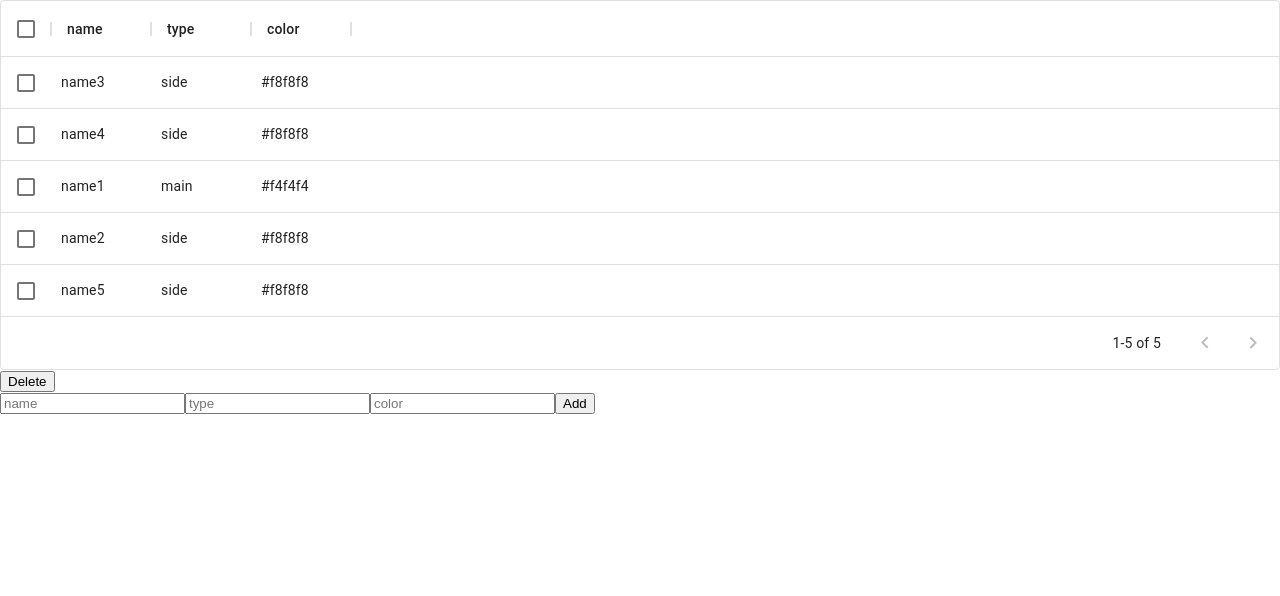
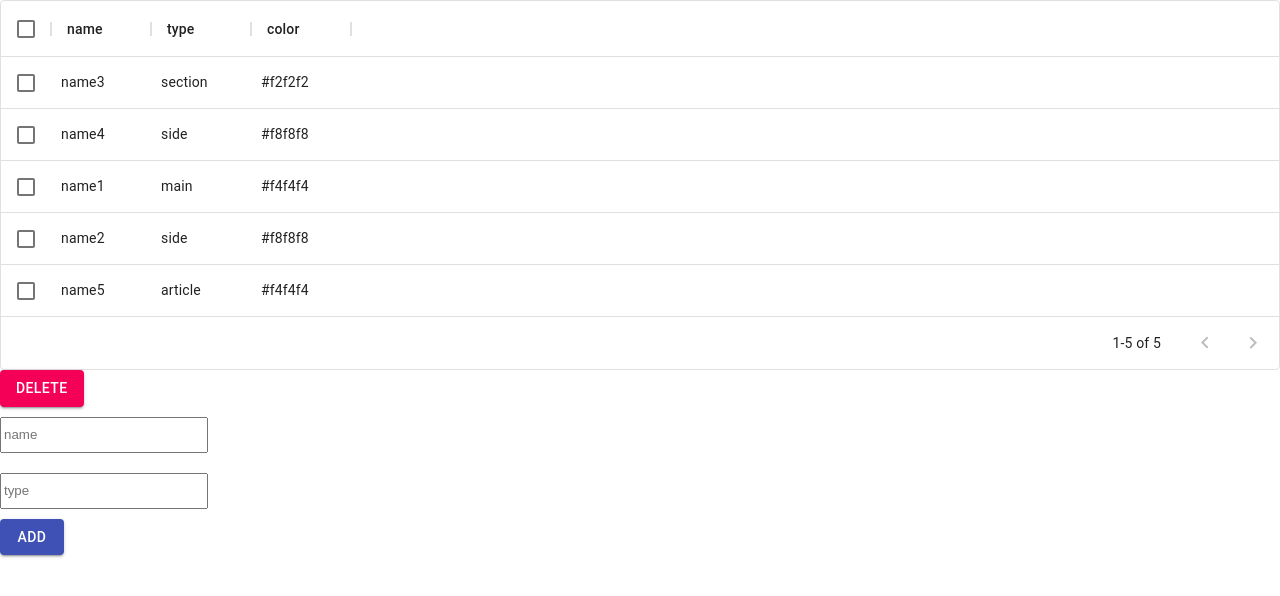
Before and after one commit to ddlisicyn/test-triumph, a React (Create React App) app: page / in a window 1280 px wide. Shown: the top 596 px of the page. Built offline with nearby package versions, Linux system fonts and the light colour scheme.

Commit message:
color picker logic

```diff
--- a/package.json
+++ b/package.json
@@ -3,12 +3,15 @@
   "version": "0.1.0",
   "private": true,
   "dependencies": {
+    "@mapbox/react-colorpickr": "^9.0.1",
     "@material-ui/core": "^4.12.3",
     "@material-ui/data-grid": "^4.0.0-alpha.37",
     "@testing-library/jest-dom": "^5.14.1",
     "@testing-library/react": "^11.2.7",
     "@testing-library/user-event": "^12.8.3",
+    "muicss": "^0.10.3",
     "react": "^17.0.2",
+    "react-color": "^2.19.3",
     "react-dom": "^17.0.2",
     "react-scripts": "4.0.3",
     "web-vitals": "^1.1.2"
--- a/src/App.js
+++ b/src/App.js
@@ -1,6 +1,8 @@
-import React, { useState } from 'react';
+import React, { useEffect, useState } from 'react';
 import { Table } from './components/Table';
 import { Form } from './components/Form';
+import { ColorPicker } from './components/ColorPicker';
+import { Button } from '@material-ui/core';
 
 const columns = [
   {
@@ -35,9 +37,9 @@ const columns = [
 const data = [
   { id: 1, name: 'name1', type: 'main', color: '#f4f4f4'},
   { id: 2, name: 'name2', type: 'side', color: '#f8f8f8'},
-  { id: 3, name: 'name3', type: 'side', color: '#f8f8f8'},
+  { id: 3, name: 'name3', type: 'section', color: '#f2f2f2'},
   { id: 4, name: 'name4', type: 'side', color: '#f8f8f8'},
-  { id: 5, name: 'name5', type: 'side', color: '#f8f8f8'},
+  { id: 5, name: 'name5', type: 'article', color: '#f4f4f4'},
 ];
 
 if (!localStorage.getItem('id1')) {
@@ -55,6 +57,9 @@ for (let i = 0; i < localStorage.length; i++) {
 export default function App() {
   const [rows, setRows] = useState(dataFromLocalStorage);
   const [selectedRows, setSelectedRows] = useState([]);
+  const [currentColor, setCurrentColor] = useState('');
+  const [visibility, setVisibility] = useState(false);
+  const [id, setId] = useState();
 
   const handleSelectionChange = (selection) => {
     setSelectedRows(selection);
@@ -78,10 +83,19 @@ export default function App() {
     if (!!id) {
       const [property] = Object.keys(row[id]);
       const obj = JSON.parse(localStorage.getItem(`id${id}`));
+      if (property === 'color') {
+        setId(id);
+        setVisibility(true);
+        setCurrentColor(row[id][`${property}`].value);
+      }
       obj[`${property}`] = row[id][`${property}`].value;
       localStorage.setItem(`id${id}`, JSON.stringify(obj));
     }
   }
+
+  const changeColorInRow = (Rows) => setRows(Rows);
+
+  const changeVisibility = () => setVisibility(false);
 
   return (
     <div style={{width: '100%'}}>
@@ -91,8 +105,20 @@ export default function App() {
       onSelectionChange={handleSelectionChange}
       onEditRow={editRow}
      />
-     <button onClick={handleDeleteClick}>Delete</button>
+     <Button
+      onClick={handleDeleteClick}
+      variant="contained"
+      color="secondary"
+     >Delete</Button>
      <Form addNewRow={addNewRow} />
+     <ColorPicker
+      visibility={visibility}
+      currentColor={currentColor}
+      id={id}
+      rows={rows}
+      changeColorInRow={changeColorInRow}
+      changeVisibility={changeVisibility}
+     />
     </div>
   );
 }
--- /dev/null
+++ b/src/components/ColorPicker.js
@@ -0,0 +1,34 @@
+import React, { useState } from 'react'
+import { SketchPicker } from 'react-color';
+
+export function ColorPicker({visibility, currentColor, id, rows, changeColorInRow, changeVisibility}) {
+    const [color, setColor] = useState(`${currentColor}`);
+
+    const handleColorChange = (color) => {
+        setColor(color);
+
+        const obj = JSON.parse(localStorage.getItem(`id${id}`))
+        obj.color = color.hex;
+        localStorage.setItem(`id${id}`, JSON.stringify(obj));
+
+        const newRow = rows.map(row => {
+            if (row.id == id) {
+                row.color = color.hex;
+            }
+            return row;
+        });
+
+        changeColorInRow(newRow);
+    }
+
+    return (
+        <div className={visibility ? 'color-picker' : 'hide'}>
+            <SketchPicker
+                color={color}
+                onChangeComplete={(color) => handleColorChange(color)}
+            />
+            <button onClick={changeVisibility}>Close color picker</button>
+        </div>
+
+    )
+}
--- a/src/components/Form.js
+++ b/src/components/Form.js
@@ -1,4 +1,5 @@
 import React, { useState } from 'react';
+import { Button } from '@material-ui/core';
 
 export function Form({addNewRow}) {
     const [inputs, setInputs] = useState({name: '',
@@ -20,11 +21,14 @@ export function Form({addNewRow}) {
     }
 
     return(
-        <div>
+        <div className="form">
             <input onChange={handleChange} placeholder="name" name="name" type='text'></input>
             <input onChange={handleChange} placeholder="type" name="type" type='text'></input>
-            <input onChange={handleChange} placeholder="color" name="color" type='text'></input>
-            <button onClick={handleClick}>Add</button>
+            <Button
+                onClick={handleClick}
+                variant="contained"
+                color="primary"
+            >Add</Button>
         </div>
     )
 }
--- a/src/index.css
+++ b/src/index.css
@@ -11,3 +11,28 @@ code {
   font-family: source-code-pro, Menlo, Monaco, Consolas, 'Courier New',
     monospace;
 }
+
+.form {
+  display: flex;
+  flex-direction: column;
+}
+
+.form button {
+  width: 50px;
+}
+
+.form input {
+  width: 200px;
+  height: 30px;
+  margin: 10px 0;
+}
+
+.color-picker {
+  position: absolute;
+  top: 0;
+  left: 10;
+}
+
+.hide {
+  display: none;
+}
```
Also changed, not shown: public/index.html (+0 -23 lines), 1 other file (tests, documents, lock files or other folders).
